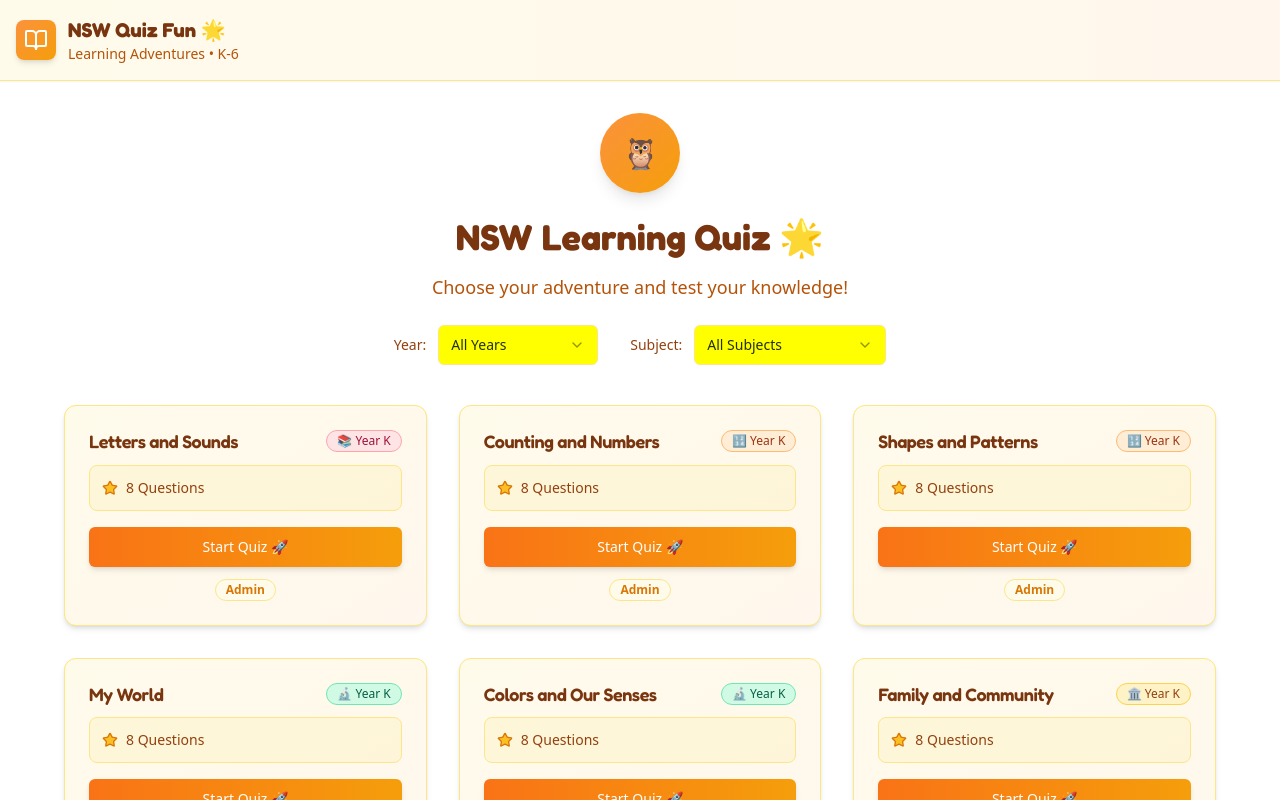
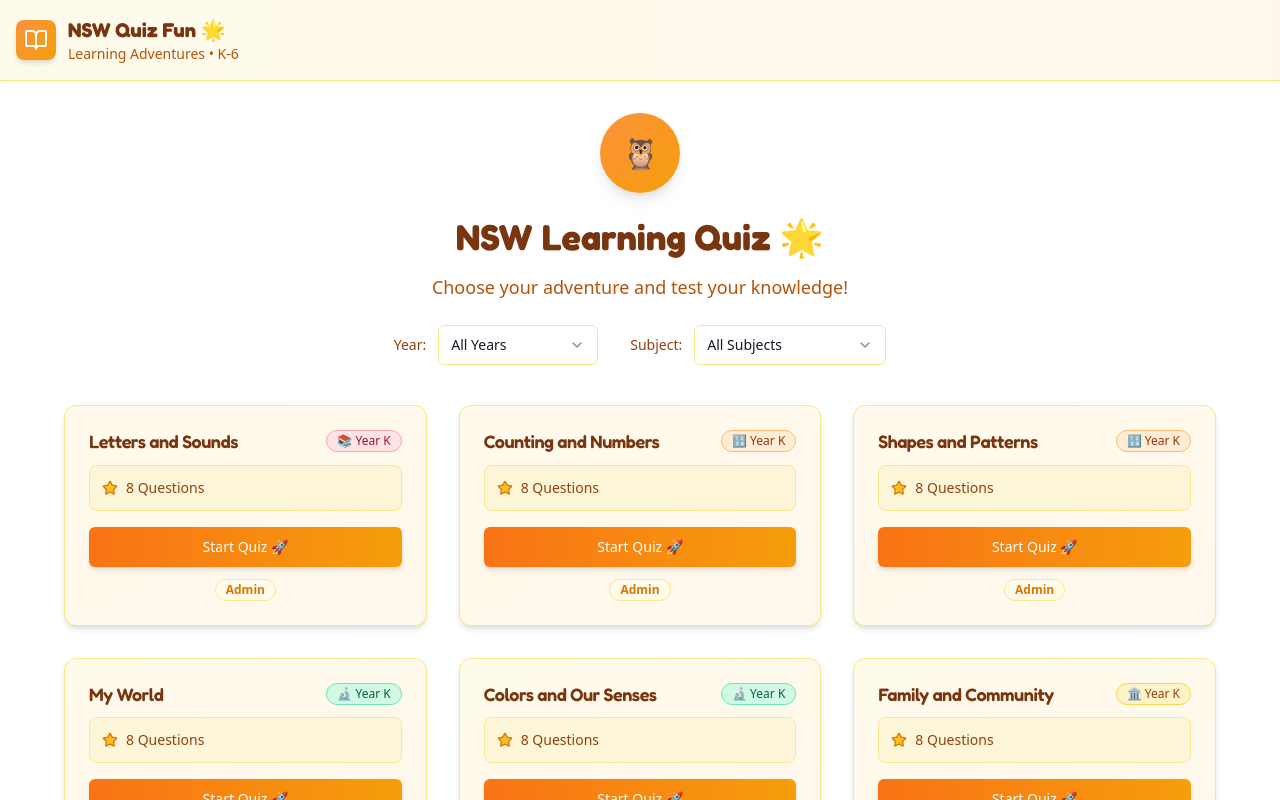
Before and after one commit to cesarecaoduro/nsw-learn-quiz, a React (Vite) app: page / in a window 1280 px wide. Shown: the top 800 px of the page. Built offline with nearby package versions, Linux system fonts and the light colour scheme.

Commit message:
yellow fixing

```diff
--- a/src/components/quiz/QuizApp.tsx
+++ b/src/components/quiz/QuizApp.tsx
@@ -174,7 +174,7 @@ export const QuizApp = ({ availableQuizzes }: QuizAppProps) => {
               <div className="flex items-center gap-3">
                 <span className="text-sm font-medium text-amber-800">Year:</span>
                 <Select value={selectedYear} onValueChange={setSelectedYear}>
-                  <SelectTrigger className="w-40 border-amber-200 focus:border-amber-400 focus:ring-amber-400">
+                  <SelectTrigger className="w-40 border-amber-200 focus:border-amber-400 focus:ring-amber-400 bg-white text-gray-900">
                     <SelectValue placeholder="Select Year" />
                   </SelectTrigger>
                   <SelectContent>
@@ -191,7 +191,7 @@ export const QuizApp = ({ availableQuizzes }: QuizAppProps) => {
               <div className="flex items-center gap-3">
                 <span className="text-sm font-medium text-amber-800">Subject:</span>
                 <Select value={selectedSubject} onValueChange={setSelectedSubject}>
-                  <SelectTrigger className="w-48 border-amber-200 focus:border-amber-400 focus:ring-amber-400">
+                  <SelectTrigger className="w-48 border-amber-200 focus:border-amber-400 focus:ring-amber-400 bg-white text-gray-900">
                     <SelectValue placeholder="Select Subject" />
                   </SelectTrigger>
                   <SelectContent>
```
